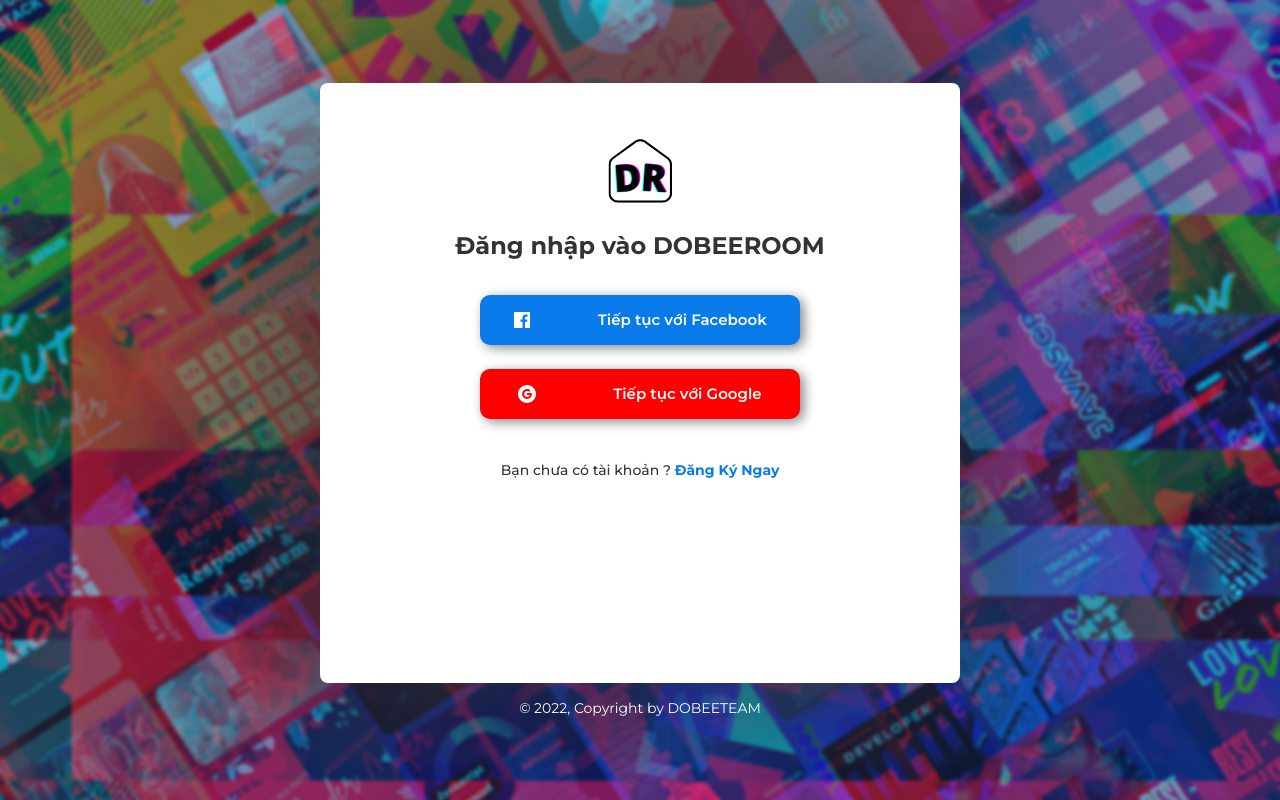
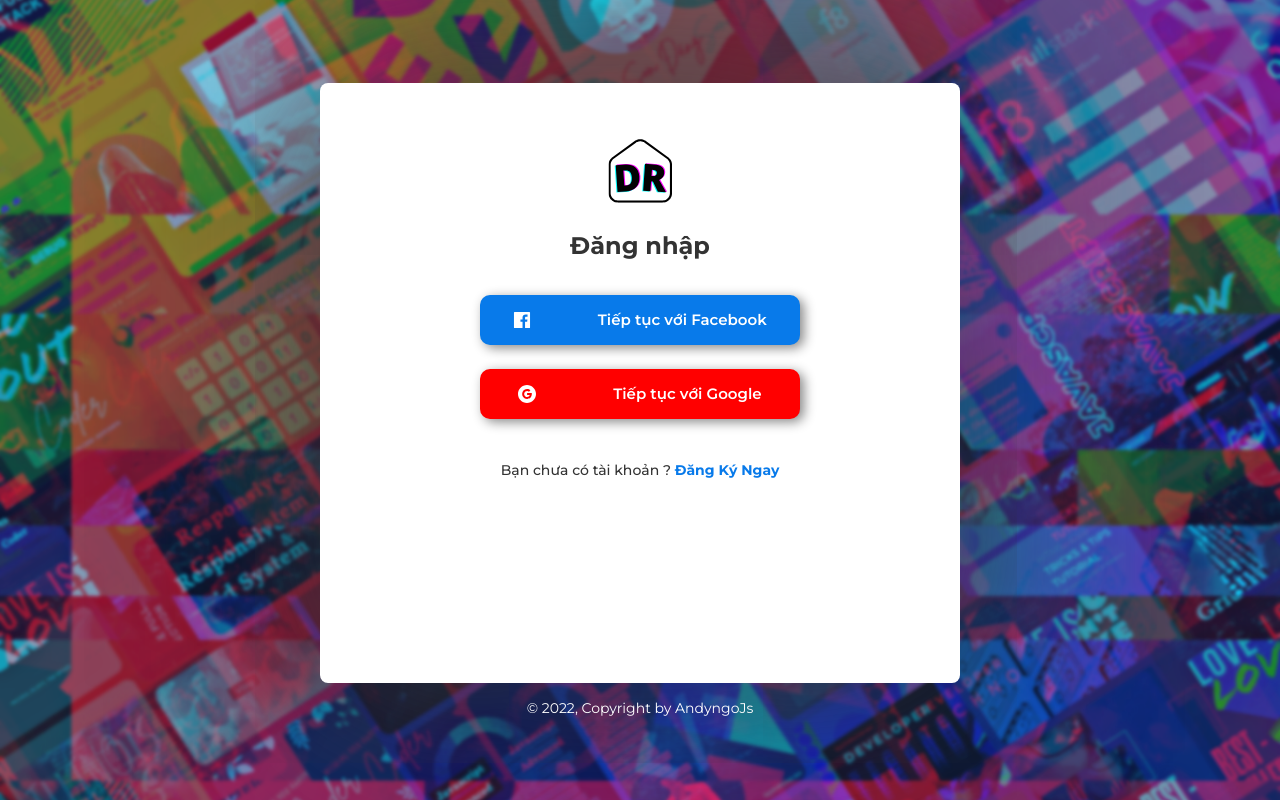
Before and after one commit to andyngojs/DobeeRoom, a React (Create React App) app in the folder client/: page /login in a window 1280 px wide. Built offline with nearby package versions, Linux system fonts and the light colour scheme.

Commit message:
update Login page

```diff
--- a/client/src/pages/LoginPage/Login.module.scss
+++ b/client/src/pages/LoginPage/Login.module.scss
@@ -1,6 +1,6 @@
 @import "../../commons/sass/index.scss";
 
-@mixin d-flex($direction) {
+@mixin dFlex($direction) {
   display: flex;
   flex-direction: #{$direction};
   justify-content: center;
@@ -8,7 +8,7 @@
 }
 
 .wrapper {
-  @include d-flex(column);
+  @include dFlex(column);
   overflow: hidden;
   height: 100vh;
   background-image: url("../../assets/images/bg-dobeeroom.png");
@@ -19,7 +19,7 @@
 }
 
 .container {
-  @include d-flex(column);
+  @include dFlex(column);
 }
 
 .lisence {
@@ -58,7 +58,7 @@
   }
 
   .body {
-    @include d-flex(column);
+    @include dFlex(column);
     margin: 20px 0;
     text-align: center;
   }
--- a/client/src/pages/LoginPage/LoginContainer.js
+++ b/client/src/pages/LoginPage/LoginContainer.js
@@ -10,7 +10,7 @@
                 <div className={clsx(styles.header)}>
                     <img src={DobeeRoomLogo} alt={'Logo DobeeRoom'} className={clsx(styles.logo)} />
                     <h2 className={clsx(styles.title)} >
-                        { type ? 'Đăng nhập vào DOBEEROOM' : 'Đăng ký tài khoản' }
+                        { type ? 'Đăng nhập' : 'Đăng ký tài khoản' }
                     </h2>
                 </div>
                 <div className={clsx(styles.body)}>
--- a/client/src/pages/LoginPage/index.js
+++ b/client/src/pages/LoginPage/index.js
@@ -8,7 +8,7 @@
 
     useEffect(() => {
         if (type) {
-            document.title = 'Đăng Nhập Vào DobeeRoom | DobeeRoom - Hỗ trợ sinh viên tìm nhà trọ';
+            document.title = 'Đăng Nhập | DobeeRoom - Hỗ trợ sinh viên tìm nhà trọ';
         } else {
             document.title = 'Đăng Ký Tài Khoản | DobeeRoom - Hỗ trợ sinh viên tìm nhà trọ';
         }
@@ -22,7 +22,7 @@
         <div className={clsx(styles.wrapper)}>
             <LoginContainer handleSwitch={handleSwitch} type={type} />
             <div className={clsx(styles.lisence)}>
-                <span>© 2022, Copyright by DOBEETEAM</span>
+                <span>© 2022, Copyright by AndyngoJs</span>
             </div>
         </div>
     )
```
